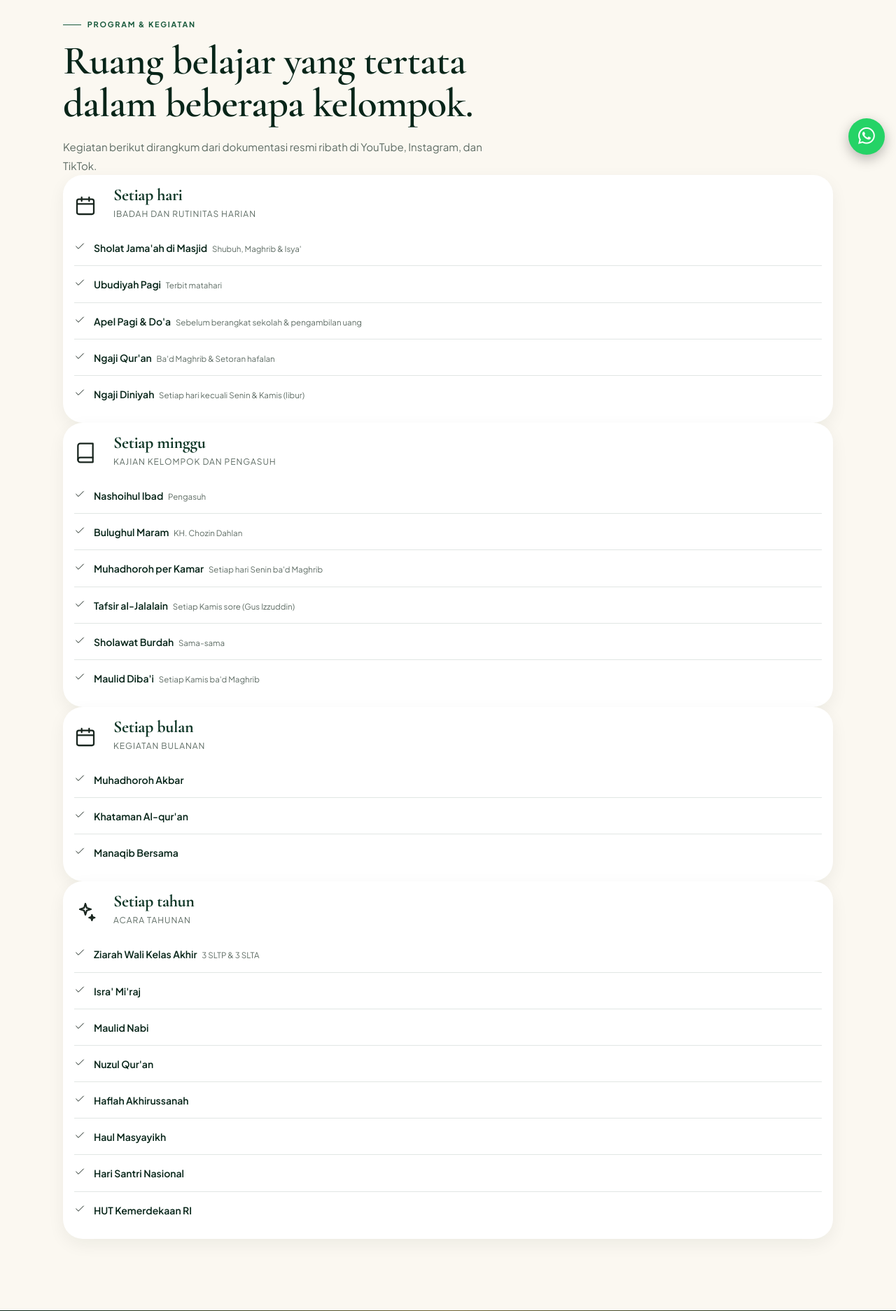
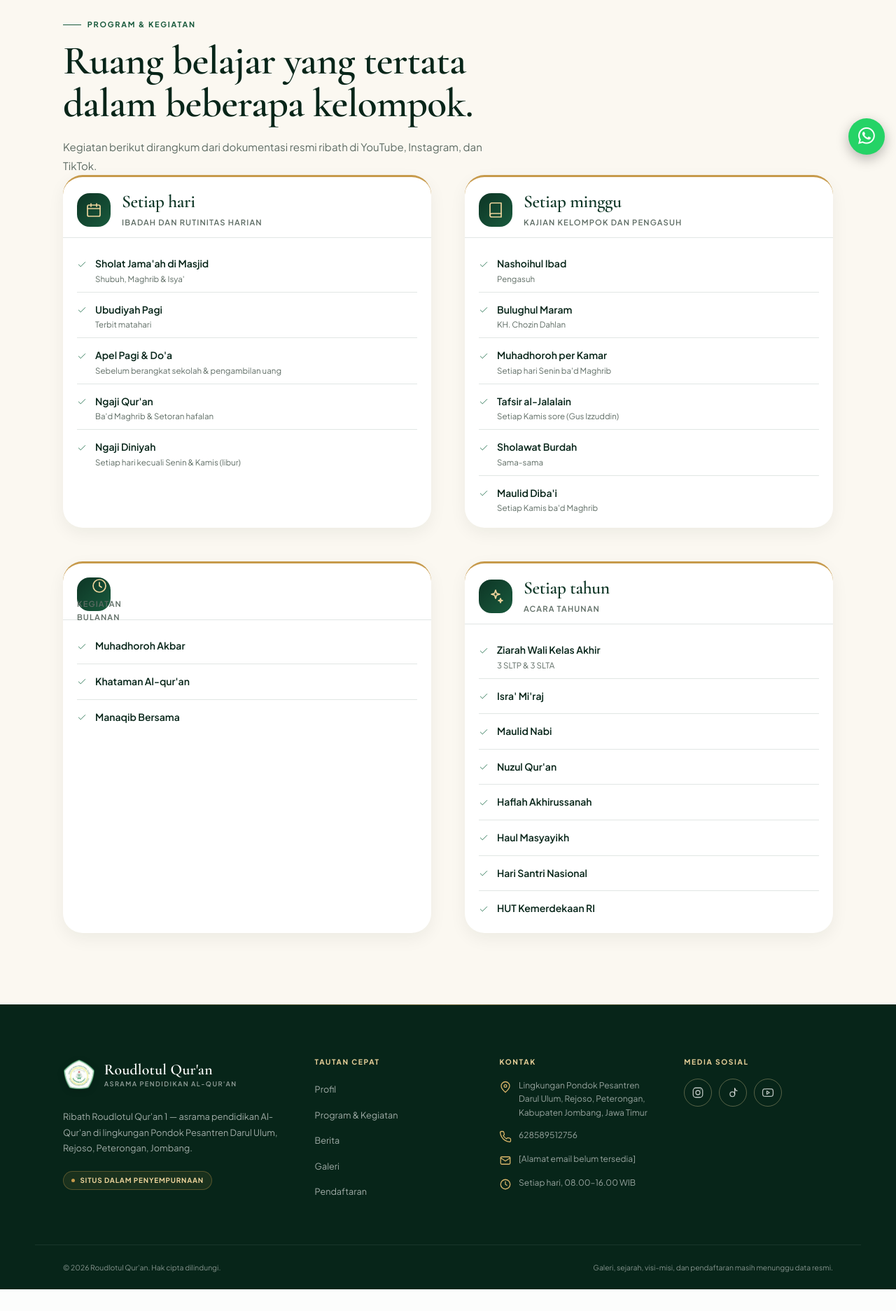
Before and after one commit to Iantzzz/Roudlotul-Qur-an, a Laravel app: page /kegiatan in a window 1280 px wide. Shown: the part 563-2436 px from the top of the page at 70% size. After the commit the page ends 2405 px from the top, so only its background shows below. Run offline with Laravel 12, Linux system fonts and the light colour scheme; data that the repository does not hold is empty; some libraries are stand-ins or nearby versions.

Commit message:
style(kegiatan): perbaiki tampilan kartu frekuensi (ikon, aksen, spacing)

```diff
--- a/public/css/site.css
+++ b/public/css/site.css
@@ -3641,20 +3641,20 @@ a.social-link:hover {
    22. Program & Kegiatan
    ========================================================================== */
 
-.frequency-grid {
+.program-frequencies {
     display: grid;
     gap: clamp(1.5rem, 4vw, 3rem);
 }
 
 @media (min-width: 640px) {
-    .frequency-grid {
+    .program-frequencies {
         grid-template-columns: repeat(2, 1fr);
     }
 }
 
 @media (min-width: 1024px) {
-    .frequency-grid {
-        grid-template-columns: repeat(4, 1fr);
+    .program-frequencies {
+        grid-template-columns: repeat(2, 1fr);
     }
 }
 
@@ -3664,6 +3664,7 @@ a.social-link:hover {
     overflow: hidden;
     box-shadow: var(--shadow-sm);
     transition: transform 200ms ease, box-shadow 200ms ease;
+    border-top: 3px solid var(--gold-500);
 }
 
 .program-frequency:hover {
@@ -3672,81 +3673,94 @@ a.social-link:hover {
 }
 
 .frequency-header {
-    display: grid;
-    grid-template-columns: auto 1fr auto;
+    display: flex;
     align-items: center;
-    gap: 0.75rem;
-    padding: 1rem 1rem 0;
+    gap: 1rem;
+    padding: 1.25rem 1.25rem 0.75rem;
+    border-bottom: 1px solid var(--line);
 }
 
 .frequency-icon {
-    grid-row: span 2;
-    margin-right: 0.75rem;
+    flex-shrink: 0;
+    width: 48px;
+    height: 48px;
+    display: grid;
+    place-items: center;
+    border-radius: var(--radius-md);
+    background: linear-gradient(135deg, var(--green-900), var(--green-700));
+    color: var(--gold-300);
 }
 
 .frequency-icon svg {
-    width: 32px;
-    height: 32px;
-    color: var(--green-500);
-}
-
-.program-frequency:hover .frequency-icon svg {
-    color: var(--gold-500);
+    width: 24px;
+    height: 24px;
+}
+
+.program-frequency:hover .frequency-icon {
+    background: linear-gradient(135deg, var(--gold-500), var(--gold-400));
+    color: var(--green-950);
 }
 
 .frequency-title {
-    font-size: clamp(1.25rem, 3vw, 1.5rem);
-    font-weight: 700;
+    font-family: var(--font-display);
+    font-size: clamp(1.35rem, 3vw, 1.6rem);
+    font-weight: 600;
     color: var(--green-900);
     margin: 0;
+    line-height: 1.2;
 }
 
 .frequency-desc {
-    font-size: 0.75rem;
+    font-size: 0.7rem;
     color: var(--muted);
     margin: 0.25rem 0 0;
     text-transform: uppercase;
-    letter-spacing: 0.08em;
+    letter-spacing: 0.1em;
+    font-weight: 600;
 }
 
 .frequency-list {
-    padding: 0 1rem 1rem;
+    padding: 0.75rem 1.25rem 1.25rem;
 }
 
 .frequency-list .activity-item {
     display: grid;
     grid-template-columns: auto 1fr;
     gap: 0.5rem 0.75rem;
-    padding: 0.75rem 0;
+    padding: 0.625rem 0;
     border-bottom: 1px solid var(--line);
-    align-items: center;
+    align-items: start;
 }
 
 .frequency-list .activity-item:last-child {
     border-bottom: none;
+    padding-bottom: 0;
 }
 
 .frequency-list .activity-icon {
     flex-shrink: 0;
+    padding-top: 0.15rem;
 }
 
 .frequency-list .activity-icon svg {
-    width: 16px;
-    height: 16px;
+    width: 14px;
+    height: 14px;
+    color: var(--green-600);
 }
 
 .frequency-list .activity-label {
     font-size: 0.875rem;
     font-weight: 600;
     color: var(--green-950);
+    line-height: 1.4;
 }
 
 .frequency-list .activity-sub {
+    display: block;
     font-size: 0.72rem;
     color: var(--muted);
-    margin-left: 0.25rem;
-    text-transform: none;
-    letter-spacing: 0;
+    margin-top: 0.15rem;
+    line-height: 1.3;
 }
 
 @media (prefers-reduced-motion: reduce) {
--- a/resources/views/kegiatan.blade.php
+++ b/resources/views/kegiatan.blade.php
@@ -154,10 +154,7 @@
                 <section class="program-frequency" id="bulanan">
                     <div class="frequency-header">
                         <div class="frequency-icon">
-                            <x-site-icon name="calendar" :size="24" />
-                        </div>
-                        <div>
-                            <h2 class="frequency-title">Setiap bulan</h2>
+                            <x-site-icon name="clock" :size="24" /></h2>
                             <p class="frequency-desc">Kegiatan bulanan</p>
                         </div>
                     </div>
```
